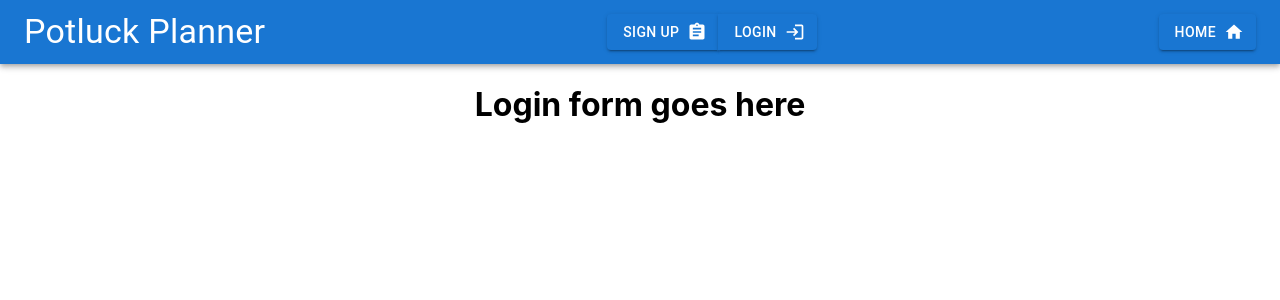
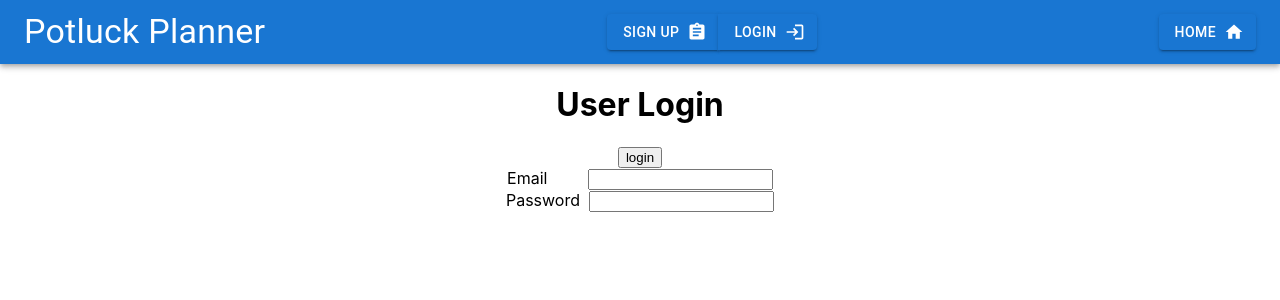
Before and after one commit to bw-fr-potluck-planner-6/front-end, a React (Create React App) app in the folder potluck-planner/: page /login in a window 1280 px wide. Shown: the top 300 px of the page. Built offline with nearby package versions, Linux system fonts and the light colour scheme.

Commit message:
start with login form

```diff
--- a/potluck-planner/src/Components/Login.js
+++ b/potluck-planner/src/Components/Login.js
@@ -3,7 +3,26 @@ import React from "react";
 const Login = () => {
   return (
     <div>
-      <h1>Login form goes here</h1>
+      <h1>User Login</h1>
+      <form  >
+      <button>login</button>
+      <div>
+        <label>Email&nbsp;&nbsp;&nbsp;&nbsp;&nbsp;&nbsp;&nbsp;&nbsp;&nbsp;
+          <input
+            name='email'
+            type='text'
+          />
+        </label>
+        <div>
+        <label>Password&nbsp;&nbsp;
+          <input
+            name='password'
+            type='password'
+          />
+        </label>
+        </div>
+        </div>
+        </form>
     </div>
   );
 };
```
